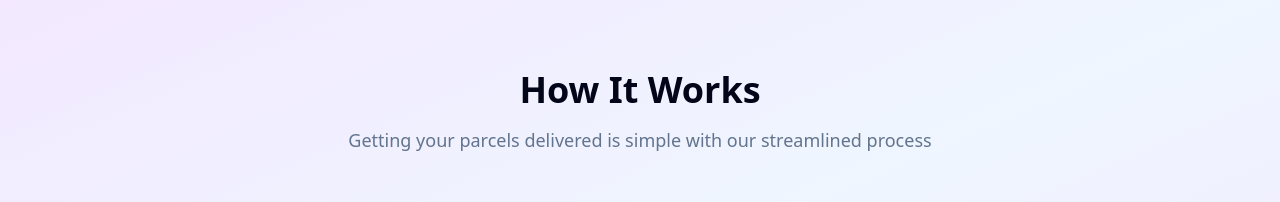
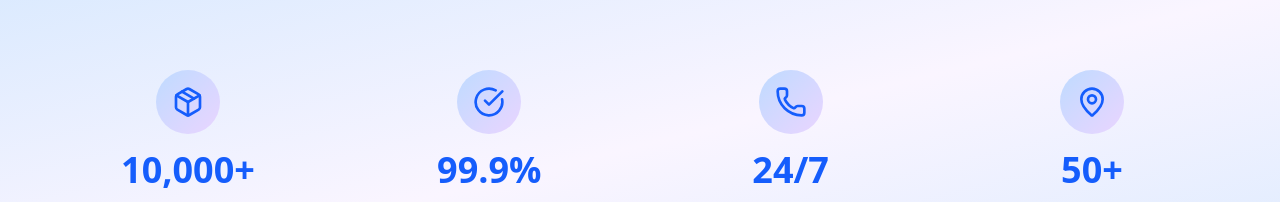
Before and after one commit to Rika4698/Parcel-Delivery-API-Frontend, a React (Vite) app: page / in a window 1280 px wide. Shown: the part 730-932 px from the top of the page. Built offline with nearby package versions, Linux system fonts and the light colour scheme; no server answers.

Commit message:
create statistics section in home page

```diff
--- a/src/Public/Home.tsx
+++ b/src/Public/Home.tsx
@@ -1,6 +1,7 @@
 import CTASection from "@/components/Public/HomePage/CTASection";
 import HeroSection from "@/components/Public/HomePage/HeroSection";
 import HowItWorks from "@/components/Public/HomePage/HowItWorks";
+import StatisticsSection from "@/components/Public/HomePage/StatisticsSection";
 import TestimonialsSection from "@/components/Public/HomePage/TestimonialsSection";
 
 
@@ -10,6 +11,7 @@ function Home(){
     return(
         <div>
             <HeroSection/>
+            <StatisticsSection/>
             <HowItWorks/>
             <TestimonialsSection/>
             <CTASection/>
--- /dev/null
+++ b/src/components/Public/HomePage/StatisticsSection.tsx
@@ -0,0 +1,45 @@
+
+import { Package, Phone, MapPin, CheckCircle, } from 'lucide-react';
+
+
+const StatisticsSection = () => {
+
+    const stats = [
+        { number: "10,000+", label: "Deliveries Completed", icon: <Package className="h-8 w-8" /> },
+        { number: "99.9%", label: "Success Rate", icon: <CheckCircle className="h-8 w-8" /> },
+        { number: "24/7", label: "Customer Support", icon: <Phone className="h-8 w-8" /> },
+        { number: "50+", label: "Cities Covered", icon: <MapPin className="h-8 w-8" /> }
+    ];
+
+
+
+
+    return (
+        <div >
+
+            <section className="py-20 bg-gradient-to-br from-blue-100 via-purple-50 to-blue-100 dark:from-stone-900 dark:via-slate-800 dark:to-stone-900">
+                <div className="w-11/12 max-w-7xl mx-auto">
+                    <div className="grid grid-cols-2 lg:grid-cols-4 gap-8">
+                        {stats.map((stat, index) => (
+                            <div key={index} className="text-center space-y-4">
+                                <div className="mx-auto w-16 h-16 bg-gradient-to-br from-blue-200 to-purple-200 dark:from-blue-500/20 dark:to-purple-400/20 rounded-full flex items-center justify-center text-blue-600 dark:text-blue-400">
+                                    {stat.icon}
+                                </div>
+                                <div className="space-y-2">
+                                    <p className="text-3xl sm:text-4xl font-bold text-blue-600 dark:text-blue-400">{stat.number}</p>
+                                    <p className="text-muted-foreground font-medium">{stat.label}</p>
+                                </div>
+                            </div>
+                        ))}
+                    </div>
+                </div>
+            </section>
+
+
+
+
+        </div>
+    );
+};
+
+export default StatisticsSection;
```
